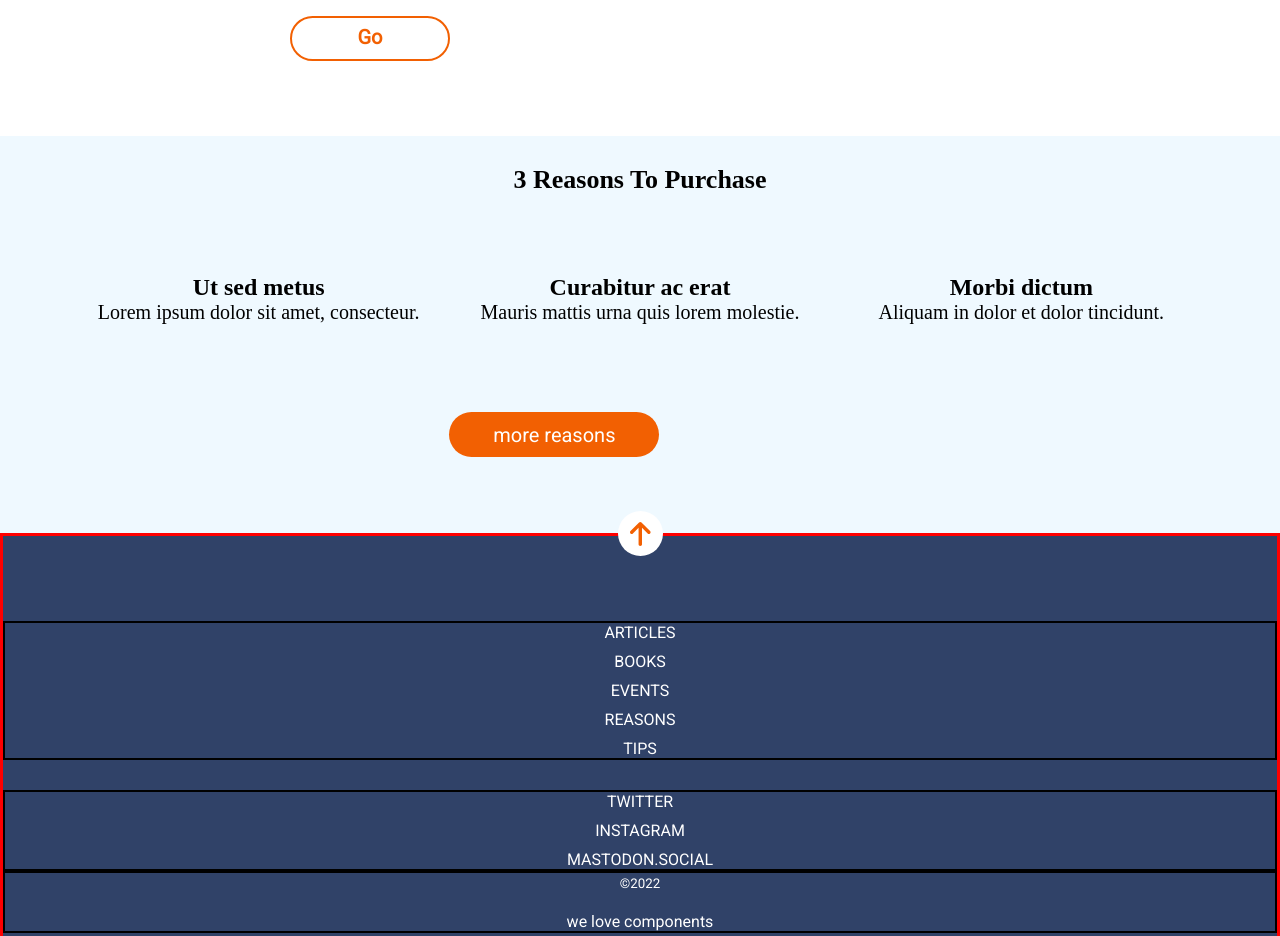
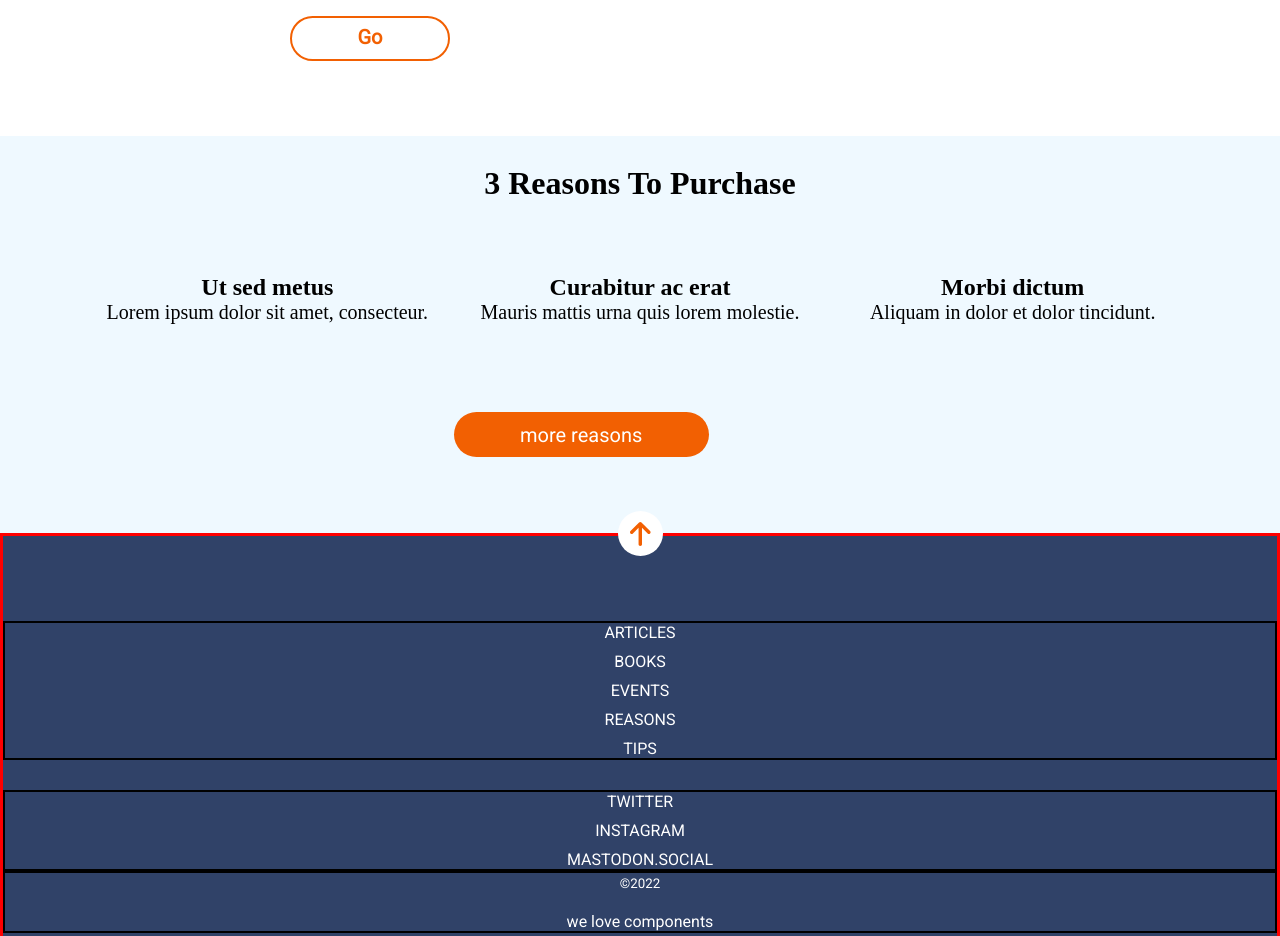
Before and after one commit to Adalab/modulo-1-evaluacion-final-Aliripoll, a website: page public/index.html in a window 1280 px wide. Shown: the part 1040-1976 px from the top of the page. Drawn offline with Linux system fonts and the light colour scheme.

Commit message:
add desktop second section

```diff
--- a/src/scss/main.scss
+++ b/src/scss/main.scss
@@ -116,7 +116,7 @@
   height: 624px;
   display: grid;
   grid-template-columns: 1fr;
-  grid-template-rows: 90px 70px 70px 70px 60px;
+  grid-template-rows: 90px 70px 70px 70px 70px;
   row-gap: 45px;
   text-align: center;
   padding-left: 68px;
@@ -312,4 +312,25 @@
   .go_button {
     width: 160px;
   }
+
+  /*second-section*/
+  .second_section {
+    padding-left: 81px;
+    padding-right: 81px;
+  }
+  .h2_title {
+    font-size: 32px;
+  }
+  .first_paragraph {
+    font-size: 24px;
+  }
+  .second_paragraph {
+    font-size: 20px;
+  }
+  .reasons_button {
+    width: 255px;
+    font-size: 20px;
+  }
+
+  /*Footer*/
 }
```
Also changed, not shown: public/assets/css/main.css, 1 other file.
